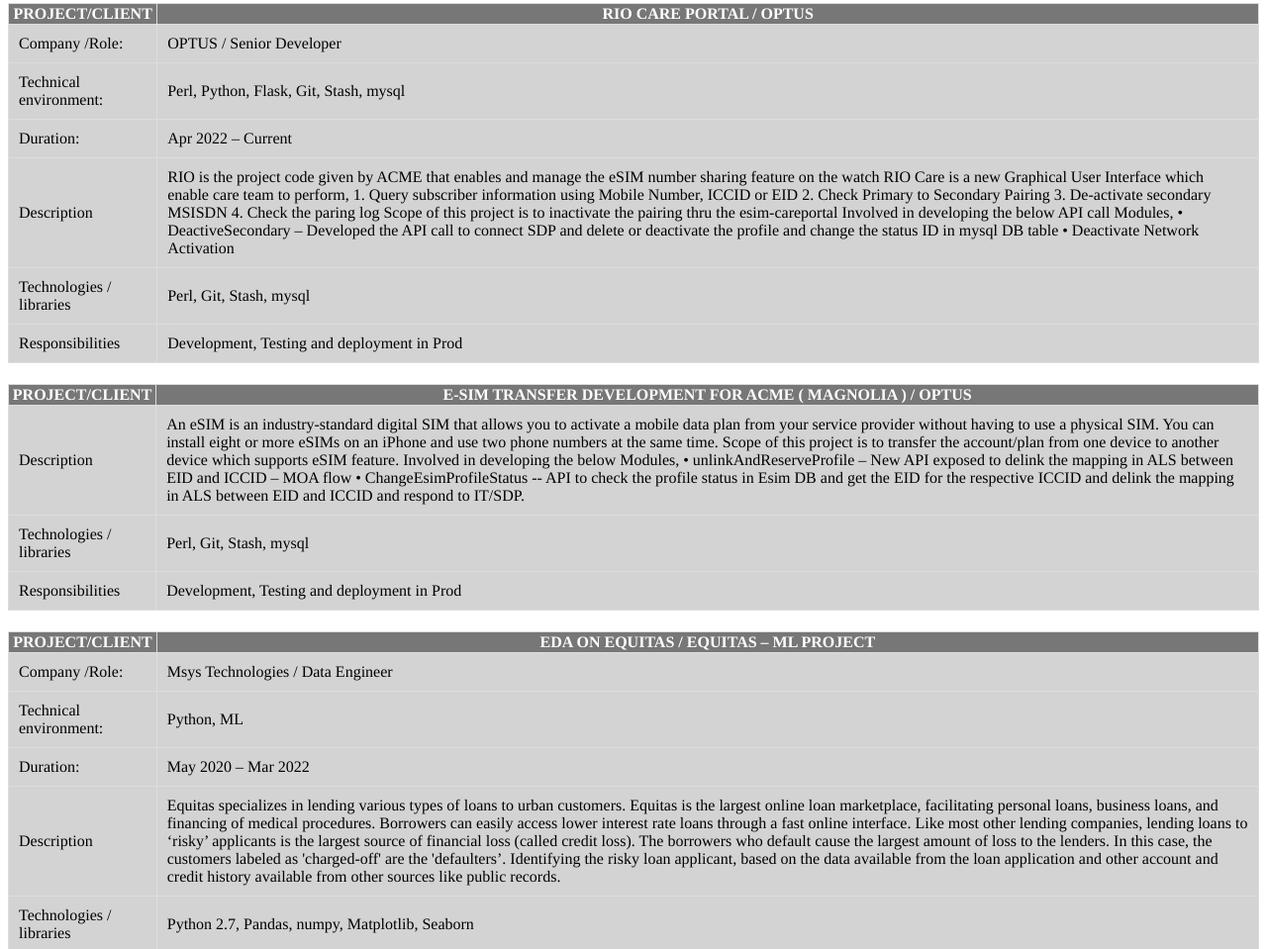
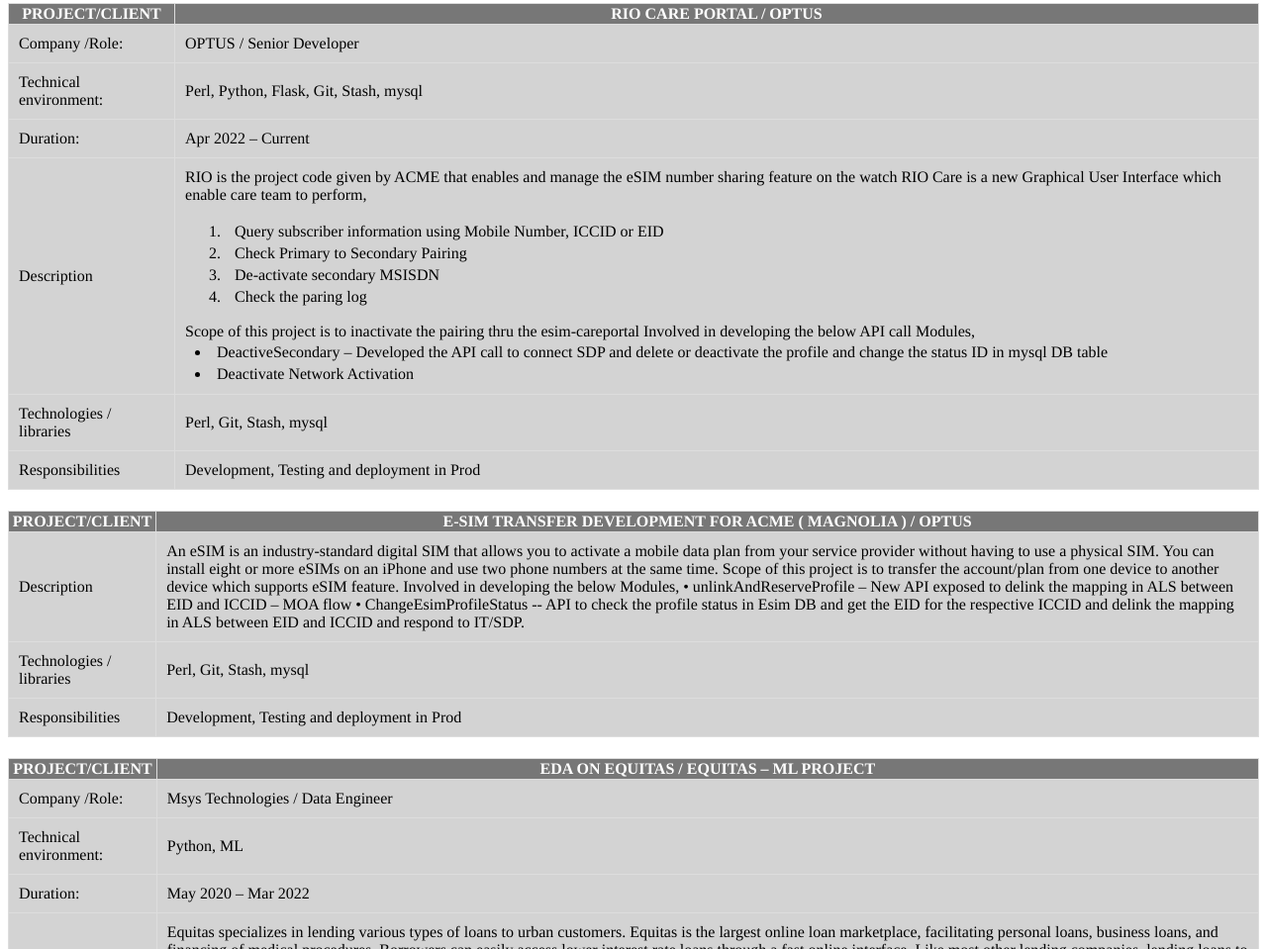
Before and after one commit to balamurugan1979/myprofile, a plain HTML site: page index.html in a window 1280 px wide. Shown: the part 1855-2814 px from the top of the page at 99% size. Drawn offline with Linux system fonts and the light colour scheme.

Commit message:
Update index.html

```diff
--- a/index.html
+++ b/index.html
@@ -186,14 +186,18 @@ h1, th{
 <tr><td>Duration: </td><td>Apr 2022 – Current</td></tr>
 <tr><td>Description	 </td><td>RIO is the project code given by ACME that enables and manage the eSIM number sharing feature on the watch
 RIO Care is a new Graphical User Interface which enable care team to perform,
-1.	Query subscriber information using Mobile Number, ICCID or EID
-2.	Check Primary to Secondary Pairing
-3.	De-activate secondary MSISDN
-4.	Check the paring log
+<ol>
+<li>Query subscriber information using Mobile Number, ICCID or EID</li>
+<li>Check Primary to Secondary Pairing</li>
+<li>De-activate secondary MSISDN</li>
+<li>Check the paring log</li>
+</ol>
 Scope of this project is to inactivate the pairing thru the esim-careportal
 Involved in developing the below API call Modules,
-•	DeactiveSecondary – Developed the API call to connect SDP and delete or deactivate the profile and change the status ID in mysql DB table
-•	Deactivate Network Activation</td></tr>
+<bl>
+<li>DeactiveSecondary – Developed the API call to connect SDP and delete or deactivate the profile and change the status ID in mysql DB table</li>
+<li>Deactivate Network Activation</li></bl>
+</td></tr>
 <tr><td>Technologies / libraries	</td><td> Perl, Git, Stash, mysql</td></tr>
 <tr><td>Responsibilities</td><td>Development, Testing and deployment in Prod</td></tr>
 </table>
```
